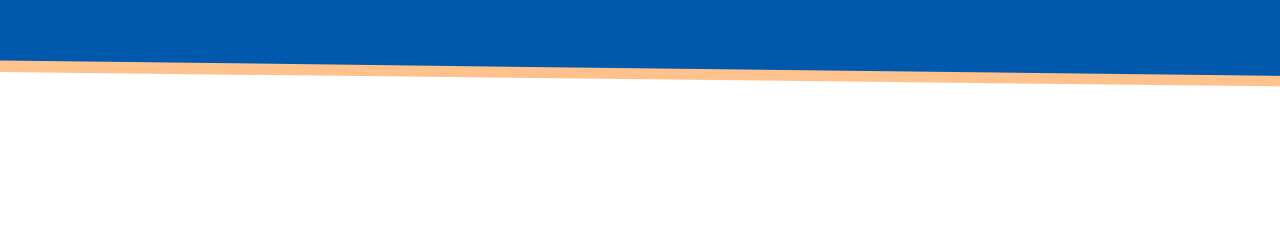
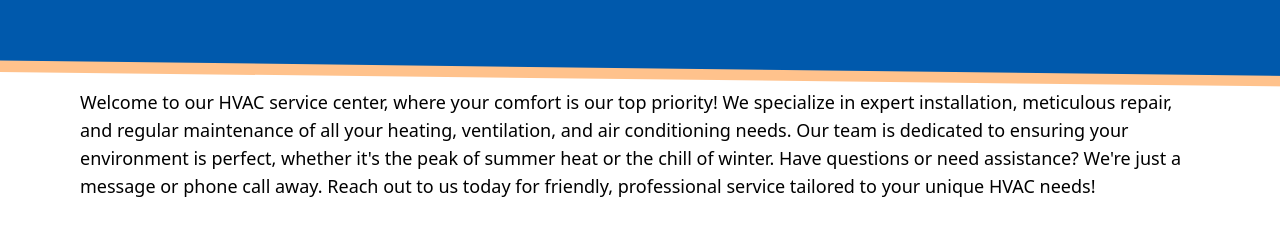
Before and after one commit to Christopher-Lamb/lambhvac, a Gatsby site: page /contact in a window 1280 px wide. Shown: the part 373-608 px from the top of the page. Built offline with nearby package versions, Linux system fonts and the light colour scheme; Gatsby itself is replaced by a stand-in of ours.

Commit message:
Contact Page

```diff
--- a/src/pages/contact/index.tsx
+++ b/src/pages/contact/index.tsx
@@ -10,6 +10,13 @@ const ContactPage: React.FC<PageProps> = () => {
     <>
       <Navbar />
       <Header title="Contact" />
+      <section className=" px-4 container xl:max-w-6xl mx-auto">
+        <p className="text-md lg:text-lg">
+          Welcome to our HVAC service center, where your comfort is our top priority! We specialize in expert installation, meticulous repair, and regular maintenance of all your heating, ventilation,
+          and air conditioning needs. Our team is dedicated to ensuring your environment is perfect, whether it's the peak of summer heat or the chill of winter. Have questions or need assistance?
+          We're just a message or phone call away. Reach out to us today for friendly, professional service tailored to your unique HVAC needs!
+        </p>
+      </section>
     </>
   );
 };
```
